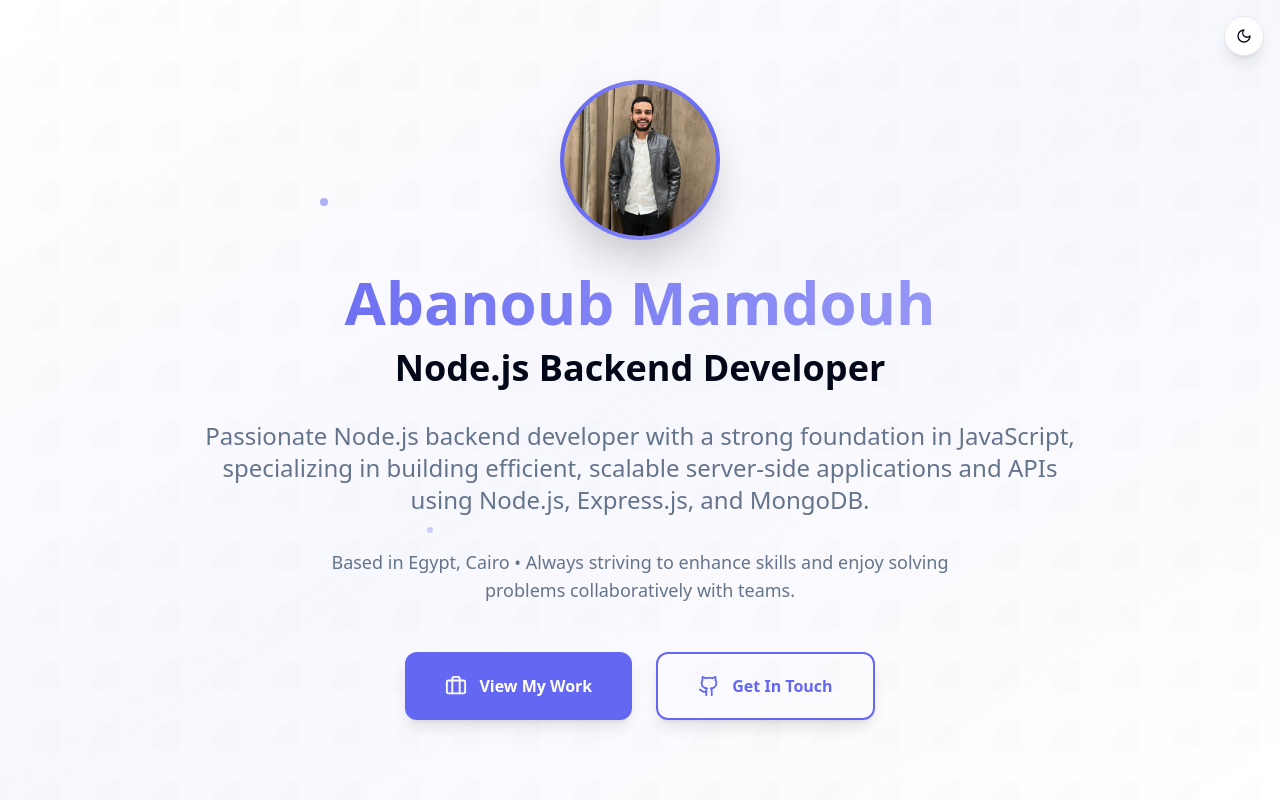
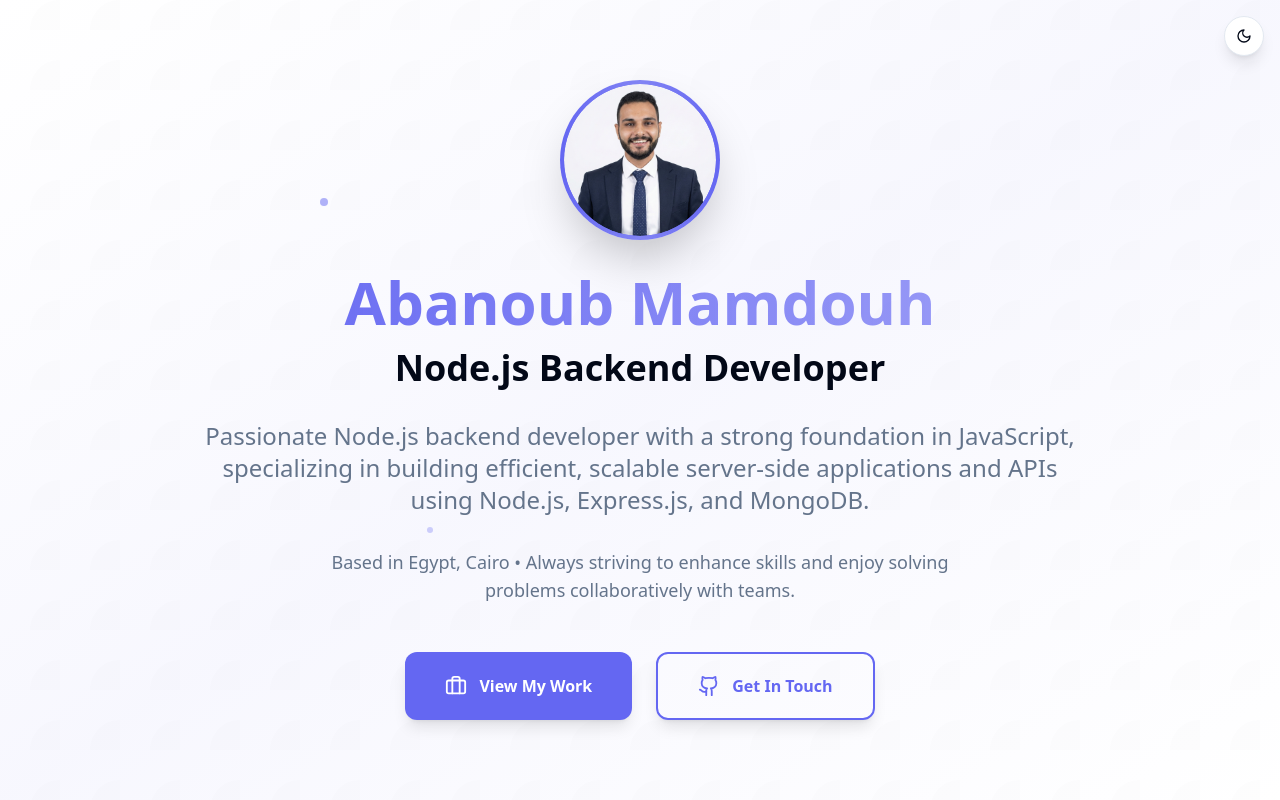
Before and after one commit to abanoubmamdouhhanna/myportfolio, a React (Vite) app: page / in a window 1280 px wide. Shown: the top 800 px of the page. Built offline with nearby package versions, Linux system fonts and the light colour scheme.

Commit message:
first commit

```diff
--- a/src/components/Hero.tsx
+++ b/src/components/Hero.tsx
@@ -29,7 +29,7 @@ const Hero = () => {
           <div className="w-40 h-40 mx-auto mb-8 rounded-full bg-gradient-to-r from-primary via-primary/80 to-primary p-1 shadow-2xl transform hover:scale-110 transition-all duration-500 animate-fade-in">
             <div className="w-full h-full rounded-full overflow-hidden bg-gradient-to-r from-primary to-primary/80">
               <img
-                src="/lovable-uploads/2af46610-7eb5-4d7f-8719-5ba38ad97027.png"
+                src="/lovable-uploads/IMG_68101.JPG"
                 alt="Abanoub Mamdouh"
                 className="w-full h-full object-cover rounded-full"
               />
```
Also changed, not shown: public/lovable-uploads/IMG_68101.JPG (added).
